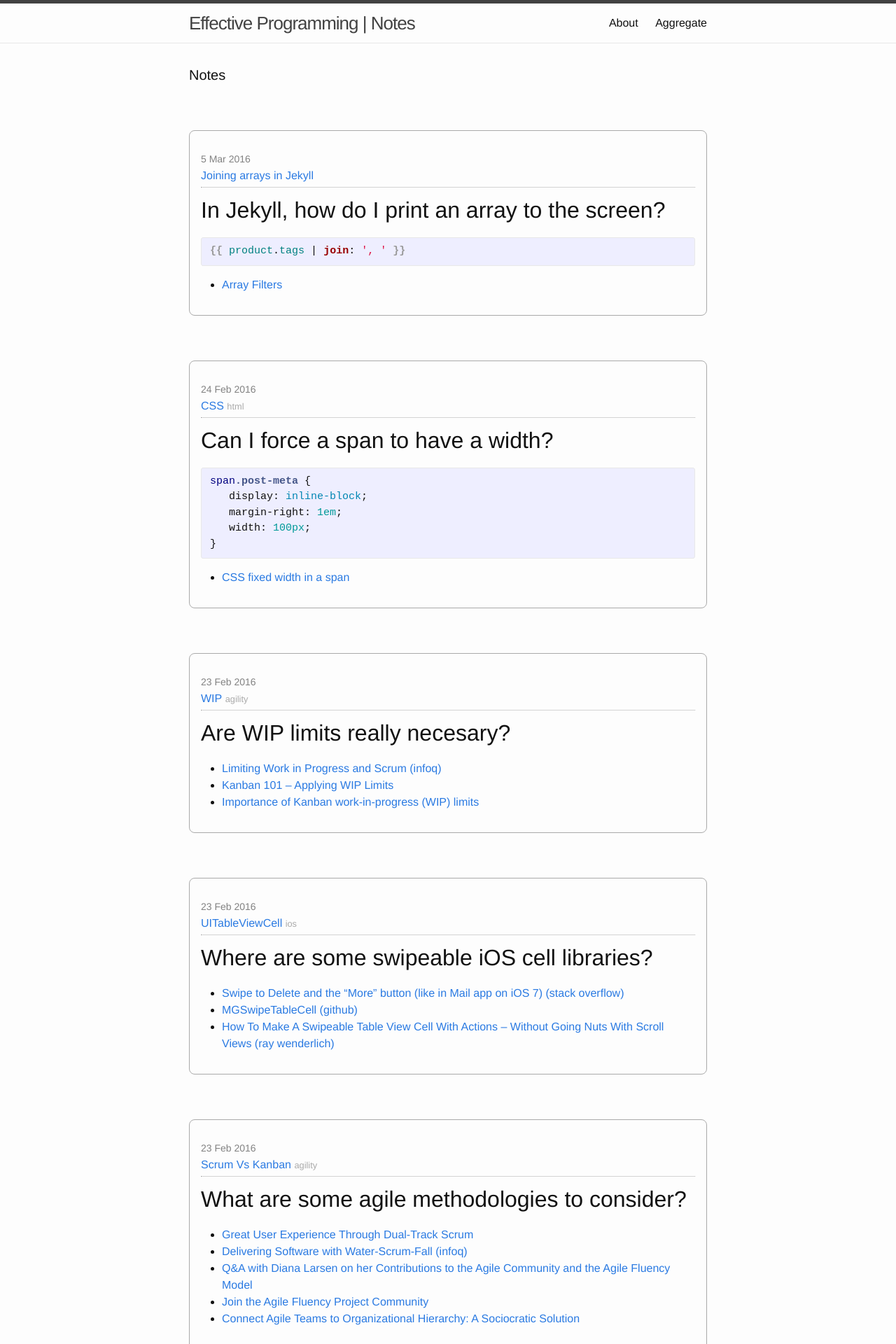
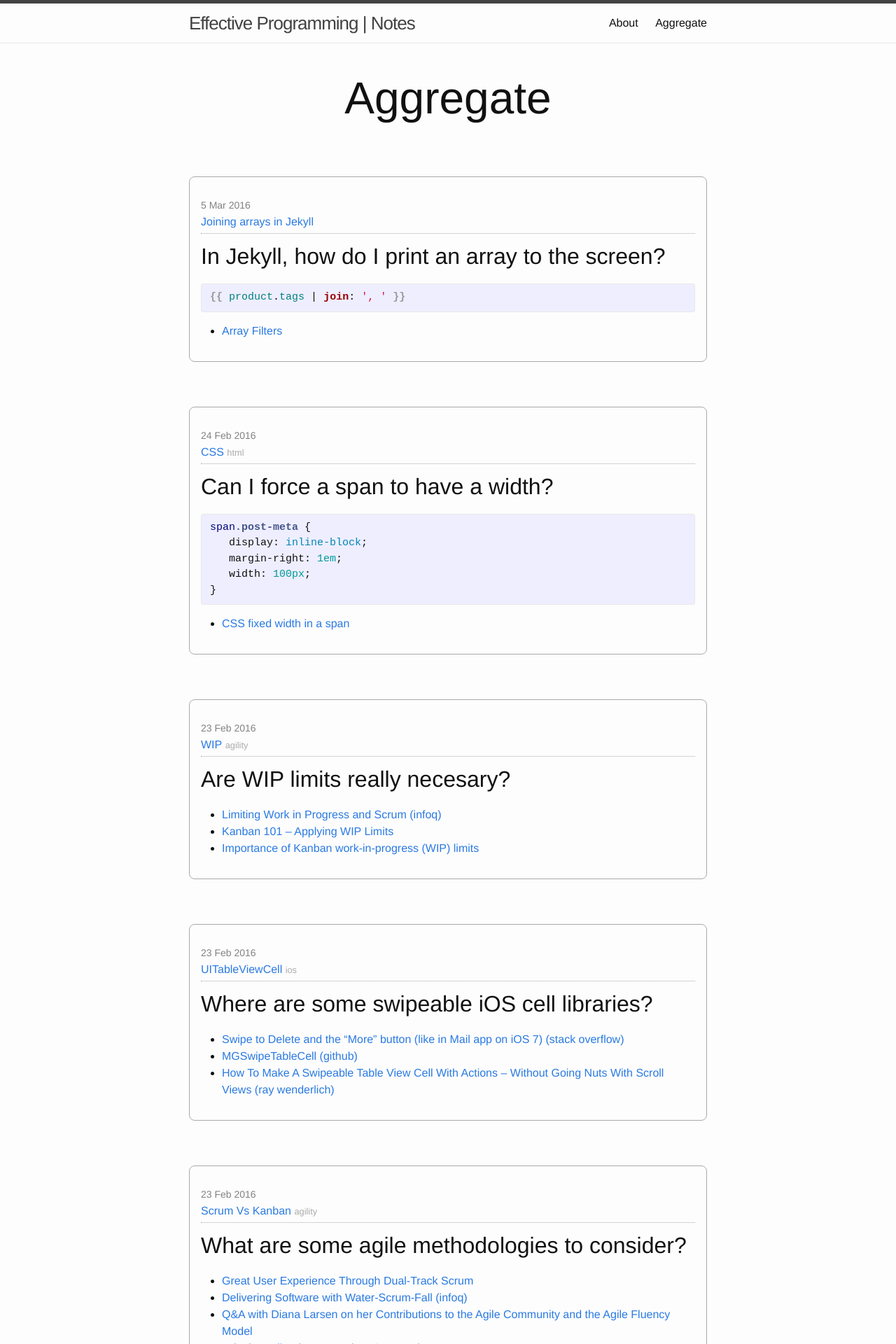
Before and after one commit to EffectiveProgramming-Websites/com.effectiveprogramming.notes, a Jekyll site: the page built from aggregate.html, in a window 1280 px wide. Shown: the top 1920 px of the page at 70% size. Built offline with Jekyll 4.4.1, drawn with Linux system fonts in a browser that asks for light colours.

Commit message:
Updated page-heading style.

```diff
--- a/_sass/_overrides.scss
+++ b/_sass/_overrides.scss
@@ -23,3 +23,8 @@ span.post-tags {
 	color: #aaa;
 	font-size: .8em;
 }
+
+h1.page-heading {
+	font-size: 4em;
+	text-align: center
+}
--- a/aggregate.html
+++ b/aggregate.html
@@ -5,7 +5,7 @@ title: Aggregate
 
 <div class="home">
 
-	<h1 class="page-heading">Notes</h1>
+	<h1 class="page-heading">Aggregate</h1>
 
 	{% for post in site.posts %}
 	<div class="note">
```
